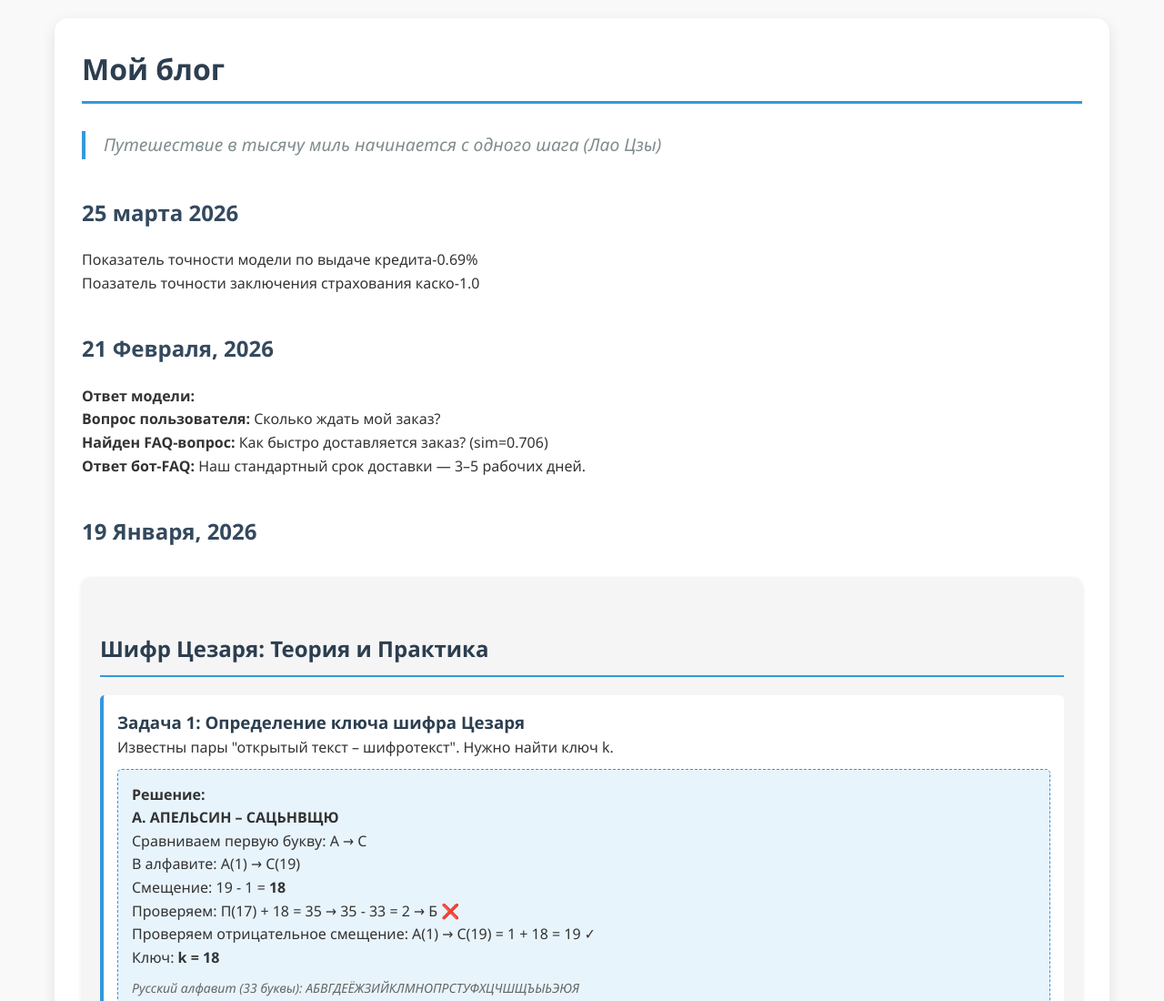
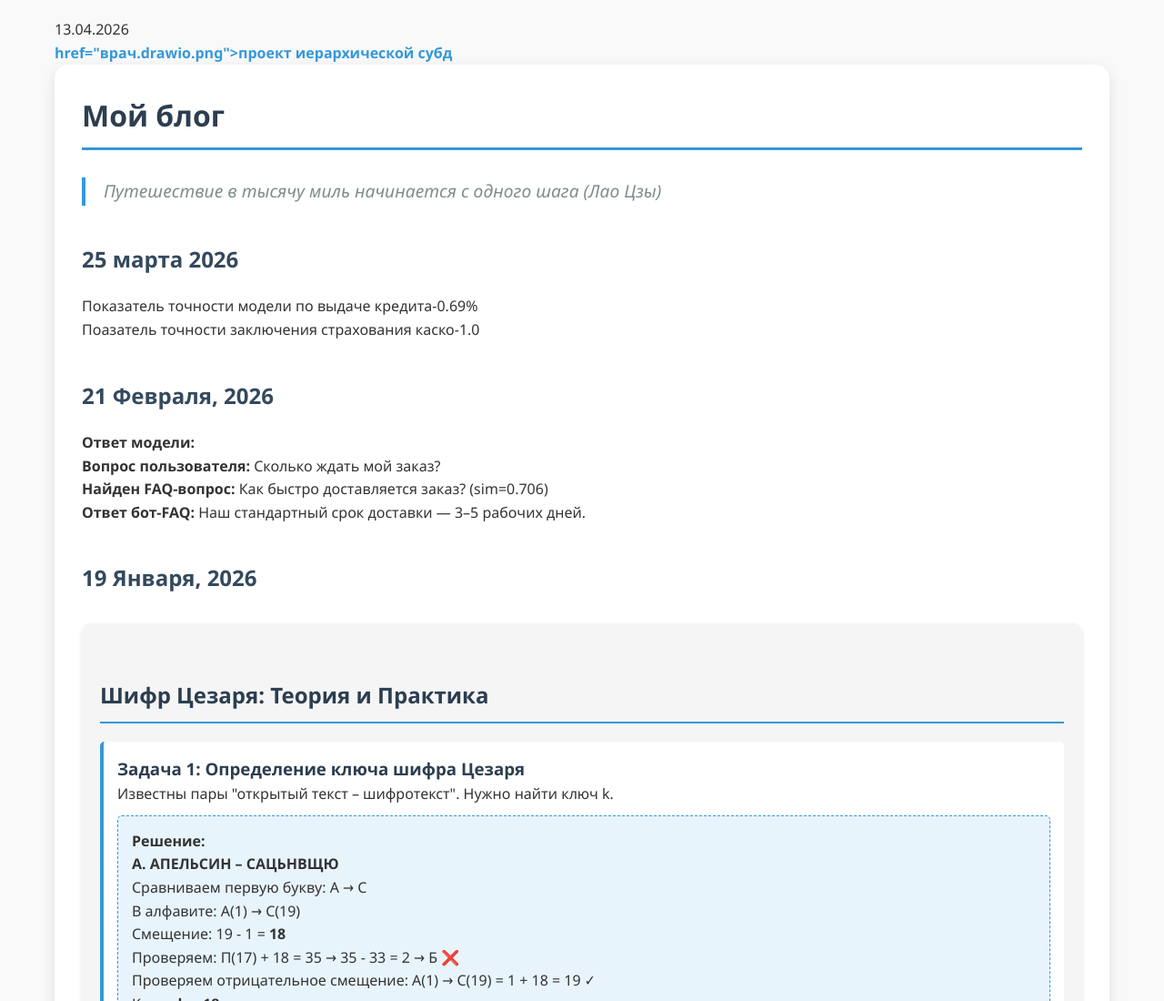
Before and after one commit to narekkik/Disana, a plain HTML site: page index.html in a window 1280 px wide. Shown: the top 1100 px of the page at 91% size. Drawn offline with Linux system fonts and the light colour scheme.

Commit message:
Update index.html

```diff
--- a/index.html
+++ b/index.html
@@ -1,6 +1,8 @@
 <!DOCTYPE html>
 <html lang="ru">
 <head>
+    <p>13.04.2026</p>
+    <a>href="врач.drawio.png">проект иерархической субд</a>
     <meta charset="UTF-8">
     <meta name="viewport" content="width=device-width, initial-scale=1.0">
     <title>Мой блог - Криптография: Цезарь и RSA</title>
```
